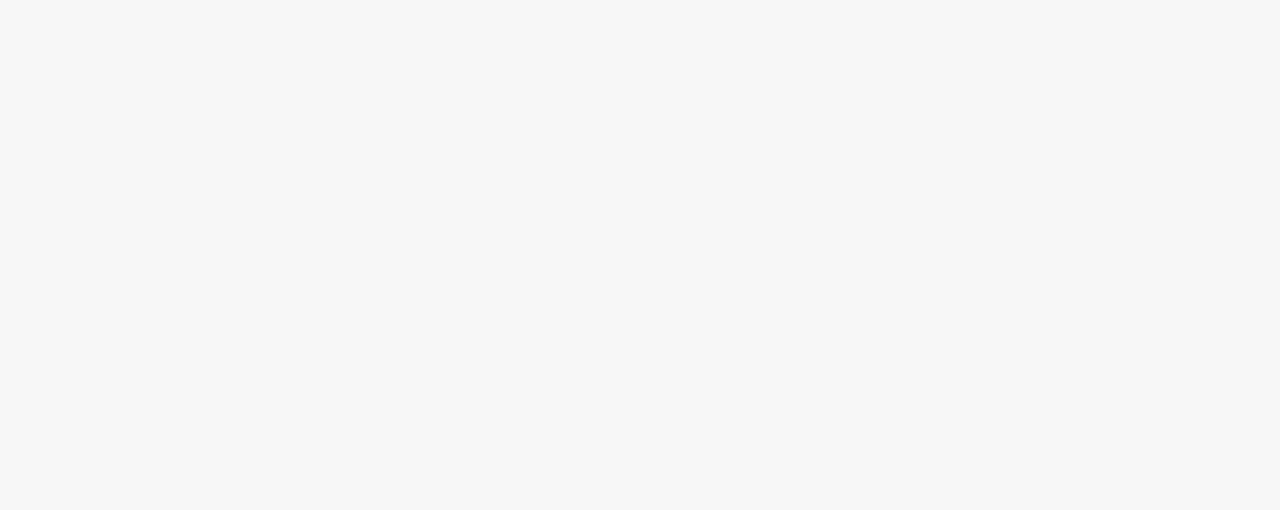
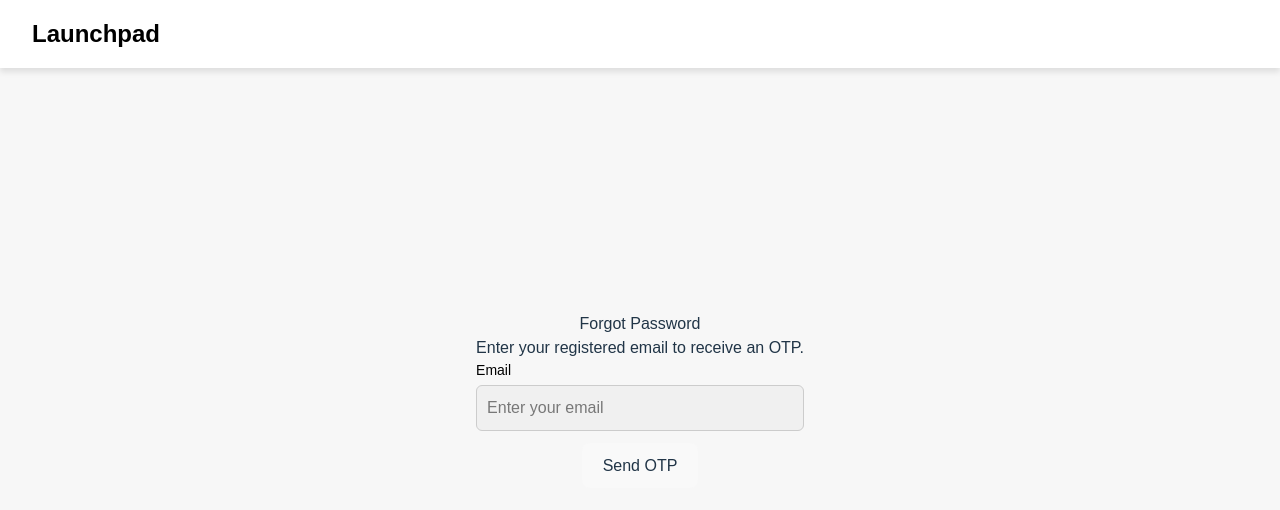
Before and after one commit to Deepak0Kr/Launchpad, a React (Vite) app in the folder frontend/: page /forgot-password in a window 1280 px wide. Before the commit this address had no page. Shown: the top 510 px of the page. Built offline with nearby package versions, Linux system fonts and the light colour scheme.

Commit message:
ForgotPasswordFrontend

```diff
--- a/frontend/src/main.jsx
+++ b/frontend/src/main.jsx
@@ -9,6 +9,7 @@ import { BrowserRouter as Router, Routes, Route } from "react-router-dom";
 import OtpVerification from './pages/OtpVerification/OtpVerification.jsx'
 import CreateProject from './pages/createProject/CreateProject.jsx'
 import ProjectBuild from './pages/projectBuild/ProjectBuild.jsx'
+import ForgotPassword from './pages/forgotPassword/ForgotPassword.jsx'
 
 
 createRoot(document.getElementById('root')).render(
@@ -22,6 +23,7 @@ createRoot(document.getElementById('root')).render(
         <Route path="/otp-verification" element={<OtpVerification />} />
         <Route path="/create-project" element={<CreateProject />} />
         <Route path="/project-build" element={<ProjectBuild />} />
+        <Route path="/forgot-password" element={<ForgotPassword />} />
       </Routes>
     </Router>
   // </StrictMode>
--- /dev/null
+++ b/frontend/src/pages/forgotPassword/ForgotPassword.jsx
@@ -0,0 +1,59 @@
+import { useState } from "react";
+import { useNavigate, Link } from "react-router-dom";
+
+
+const ForgotPassword = () => {
+  const [email, setEmail] = useState("");
+  const navigate = useNavigate();
+
+  const handleOtpRequest = () => {
+    fetch("http://localhost:8080/api/users/send-otp", {
+      method: "POST",
+      headers: {
+        "Content-Type": "application/json",
+      },
+      body: JSON.stringify({ email }),
+    })
+      .then((response) => response.json())
+      .then((data) => {
+        if (data.success) {
+          alert("OTP sent to your email.");
+          navigate("/otp-verification", { state: { data: { email } } });
+        } else {
+          alert("Email not found. Please try again.");
+        }
+      })
+      .catch((error) => {
+        console.log("Error sending OTP:", error);
+        alert("Failed to send OTP.");
+      });
+  };
+
+  return (
+    <div>
+      <header>
+        <Link to="/">
+          <div className="header-title">Launchpad</div>
+        </Link>
+      </header>
+      <div className="forgot-password-container">
+        <h2>Forgot Password</h2>
+        <p>Enter your registered email to receive an OTP.</p>
+        <div className="input-group">
+          <label>Email</label>
+          <input
+            type="email"
+            value={email}
+            onChange={(e) => setEmail(e.target.value)}
+            placeholder="Enter your email"
+          />
+        </div>
+        <button className="reset-btn" onClick={handleOtpRequest}>
+          Send OTP
+        </button>
+      </div>
+    </div>
+  );
+};
+
+export default ForgotPassword;
--- a/frontend/src/pages/login/Login.jsx
+++ b/frontend/src/pages/login/Login.jsx
@@ -2,51 +2,46 @@ import { useState } from "react";
 import { useNavigate } from "react-router-dom";
 import { Link } from "react-router-dom";
 import "./Login.css";
+
 const Login = () => {
   const [username, setUsername] = useState("");
   const [password, setPassword] = useState("");
-  // const [rememberMe, setRememberMe] = useState(false);
-
   const navigate = useNavigate();
 
   const handleLogin = () => {
-
     fetch("http://localhost:8080/api/users/login", {
       method: "POST",
       headers: {
         'Content-Type': 'application/json',
       },
-      body: JSON.stringify({username, password}), // Convert the data to JSON
+      body: JSON.stringify({ username, password }),
     })
       .then((response) => response.json())
       .then((data) => {
         console.log(data);
-        if(data){
-
+        if (data) {
           localStorage.setItem("username", username);
           localStorage.setItem("userdata", JSON.stringify(data));
-          navigate("/dashboard",);
-        }else{
-          alert("wrong id pass.");
+          navigate("/dashboard");
+        } else {
+          alert("Wrong username or password.");
         }
       })
       .catch((error) => {
-        console.log("Error login user:", error);
-        alert("Failed to login user.");
+        console.log("Error logging in user:", error);
+        alert("Failed to log in user.");
       });
-
-
   };
 
   return (
     <div>
       <header>
-      <Link to="/">
-        <div className="header-title">Launchpad</div>
+        <Link to="/">
+          <div className="header-title">Launchpad</div>
         </Link>
         <div className="auth-buttons">
-        <Link to="/signup">
-              <button className="signup">Sign Up</button>
+          <Link to="/signup">
+            <button className="signup">Sign Up</button>
           </Link>
         </div>
       </header>
@@ -71,15 +66,9 @@ const Login = () => {
           />
         </div>
         <div className="options">
-          {/* <label>
-            <input
-              type="checkbox"
-              checked={rememberMe}
-              onChange={() => setRememberMe(!rememberMe)}
-            />
-            Remember Me
-          </label> */}
-          <button className="forgot-password">Forgot Password?</button>
+          <button className="forgot-password" onClick={() => navigate("/forgot-password")}>
+            Forgot Password?
+          </button>
         </div>
         <button className="login-btn" onClick={handleLogin}>
           Login
```
